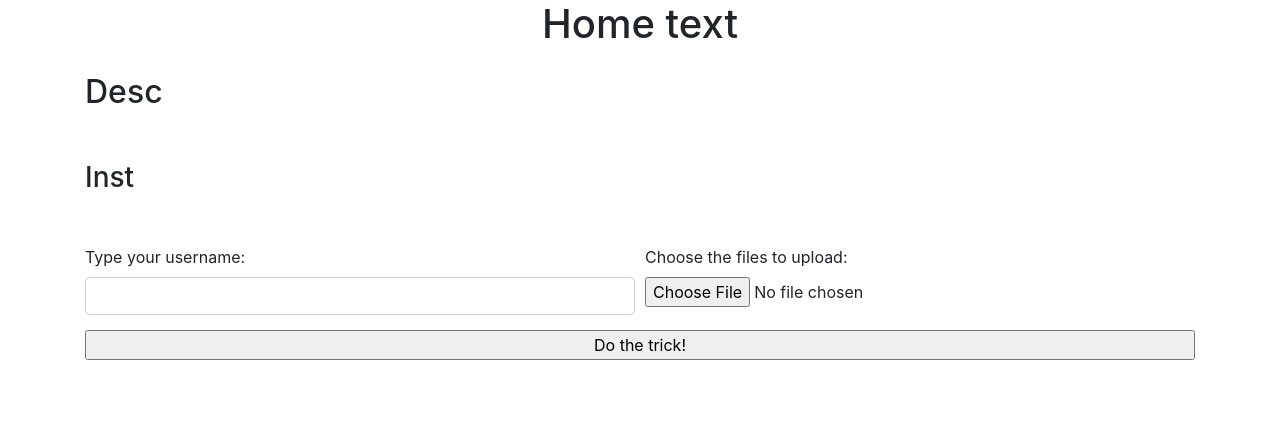
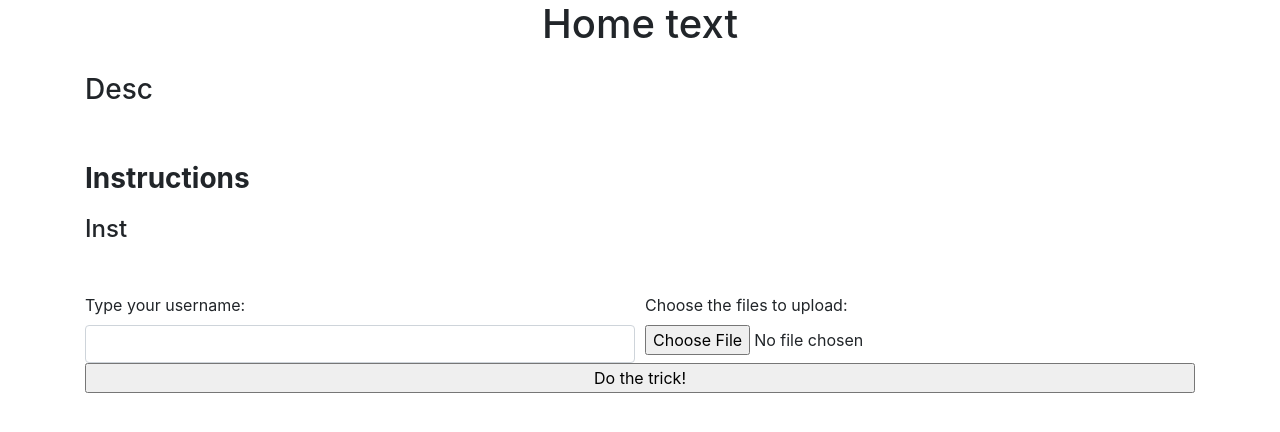
Before and after one commit to Zaesh-AC/instagram_extractor, a Flask app: page / in a window 1280 px wide. Shown: the top 432 px of the page. Run offline with Flask 2, Linux system fonts and the light colour scheme; some libraries are stand-ins or nearby versions.

Commit message:
template and css style fix

```diff
--- a/static/styles/style.css
+++ b/static/styles/style.css
@@ -1,7 +1,3 @@
-.button{
-    margin-top: 15px;
-}
-
 h1 {
     text-align: center;
     margin-bottom: 25px;
@@ -10,3 +6,16 @@ h1 {
 h2, h3 {
     margin-bottom: 50px;
 }
+
+h2 {
+    font-size: 1.75rem;
+}
+
+h3 {
+    font-size: 1.5rem;
+}
+
+.instructions {
+    font-size: 1.75rem;
+    font-weight: bold;
+}
--- a/templates/homepage.html
+++ b/templates/homepage.html
@@ -19,6 +19,7 @@
         <div class="container">
             <h1>{{ home_text }}</h1>
             <h2>{{ description }}</h2>
+            <p class="instructions">Instructions</p>
             <h3>{{ instructions }}</h3>
             <form method="post" action="" enctype="multipart/form-data">
                 <div class="form-row">
```
